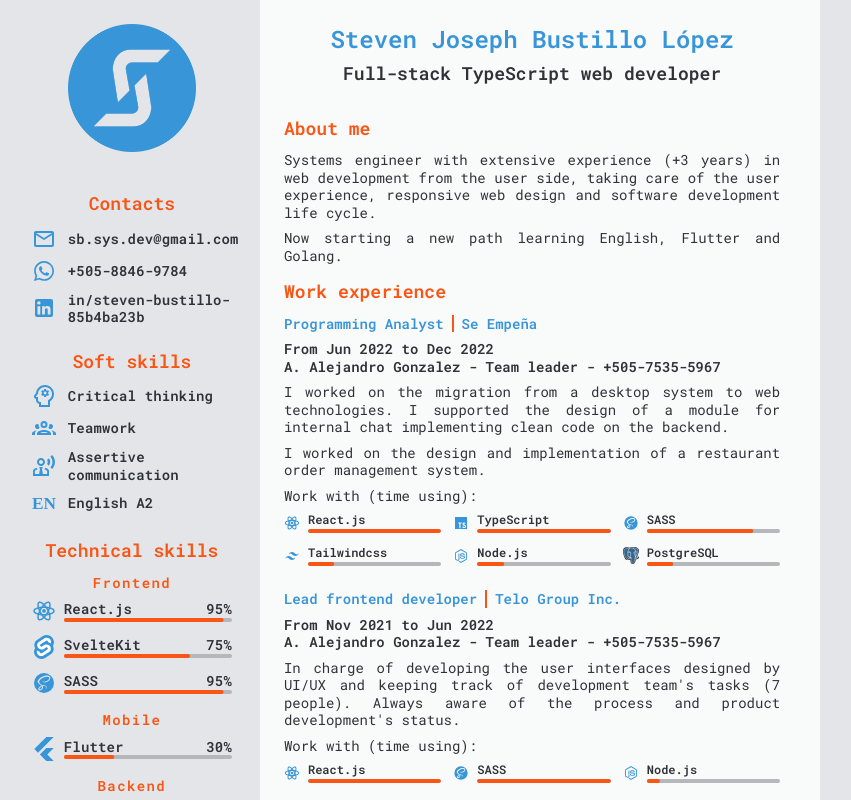
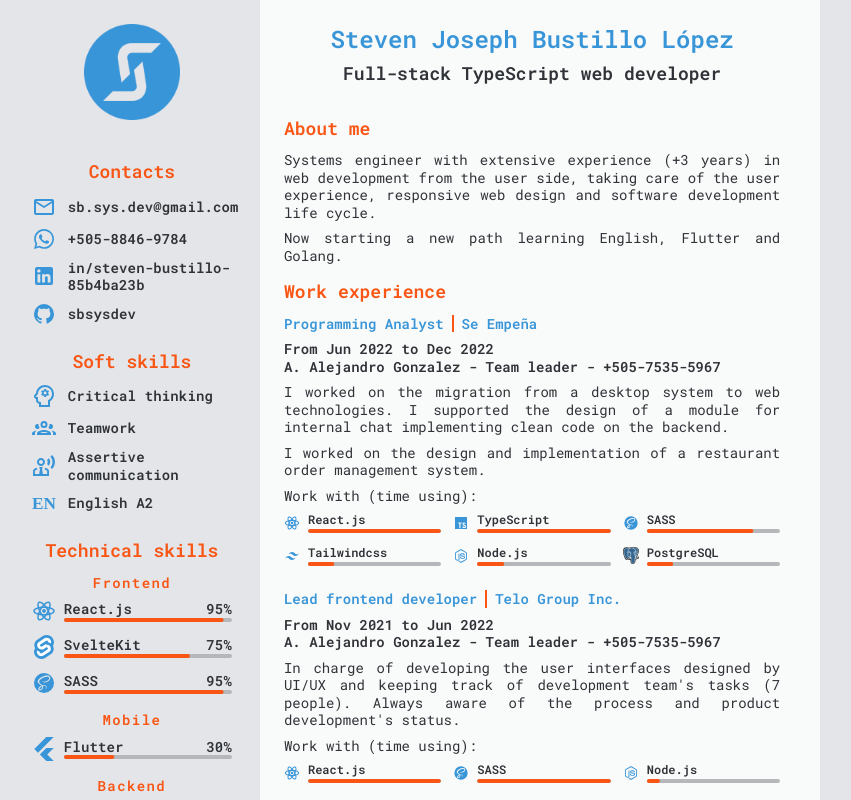
Before and after one commit to sbsysdev/personal-website, a SvelteKit app: page /resume in a window 1280 px wide. Shown: the top 800 px of the page, without its empty margins (228-1079 px from the left). Built offline with nearby package versions, Linux system fonts and the light colour scheme.

Commit message:
:construction: - added resume github link

```diff
--- a/src/routes/resume/curriculum/Side.svelte
+++ b/src/routes/resume/curriculum/Side.svelte
@@ -7,6 +7,7 @@
         mdiDocker,
         mdiEmailOutline,
         mdiGit,
+        mdiGithub,
         mdiHeadCogOutline,
         mdiLanguageGo,
         mdiLanguageTypescript,
@@ -32,6 +33,11 @@
             icon: mdiLinkedin,
             text: 'in/steven-bustillo-85b4ba23b',
             redirect: 'https://www.linkedin.com/in/steven-bustillo-85b4ba23b/',
+        },
+        {
+            icon: mdiGithub,
+            text: 'sbsysdev',
+            redirect: 'https://github.com/sbsysdev',
         },
     ];
 
@@ -157,6 +163,7 @@
 
     .avatar {
         @include margin(x 2xl element);
+        @include padding(x md);
         max-width: 100%;
     }
 
```
